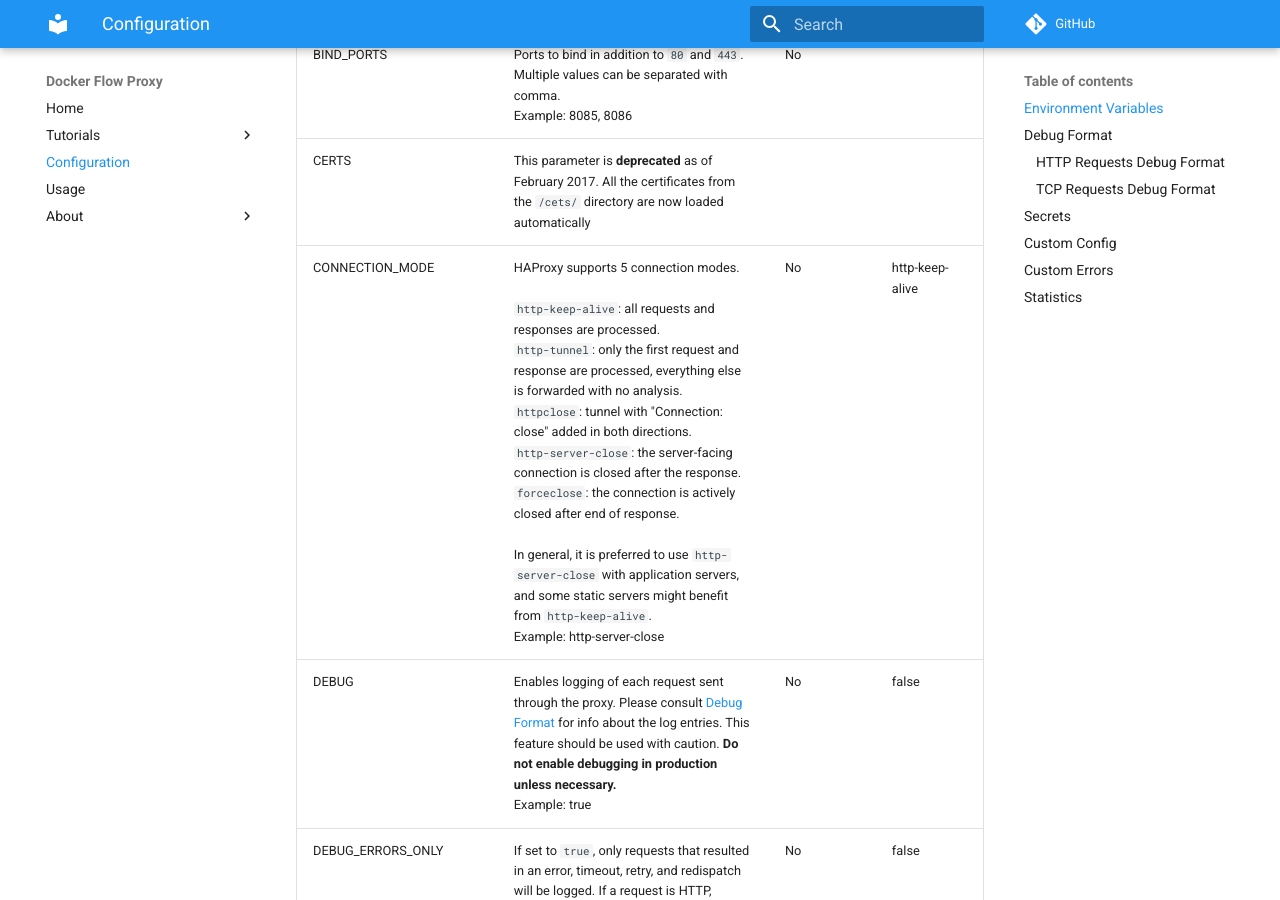
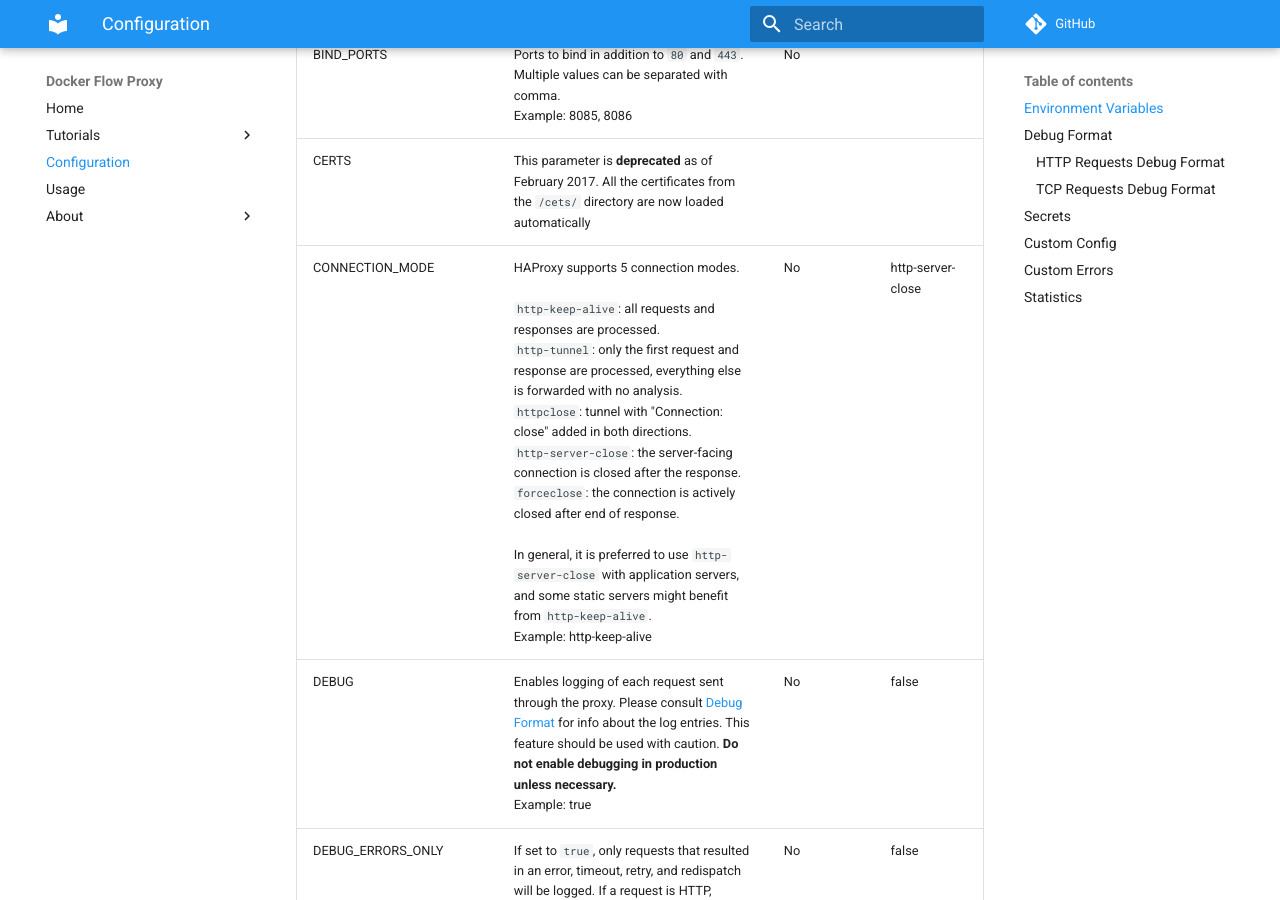
Before and after one commit to docker-flow/docker-flow-proxy, an MkDocs documentation site: the page built from docs/config.md, in a window 1280 px wide and 900 px high, scrolled down 485 px. Built offline with MkDocs 1.6.1 and Material for MkDocs 9.7.7, drawn with Linux system fonts in a browser that asks for light colours; comment, search, counter and statistics services are not loaded; old or Windows-style settings are respelled for this version of MkDocs.

```diff
--- a/docs/config.md
+++ b/docs/config.md
@@ -13,7 +13,7 @@ The following environment variables can be used to configure the *Docker Flow Pr
 |-------------------|----------------------------------------------------------|--------|-------|
 |BIND_PORTS         |Ports to bind in addition to `80` and `443`. Multiple values can be separated with comma.<br>Example: 8085, 8086|No| |
 |CERTS              |This parameter is **deprecated** as of February 2017. All the certificates from the `/cets/` directory are now loaded automatically| | |
-|CONNECTION_MODE    |HAProxy supports 5 connection modes.<br><br>`http-keep-alive`: all requests and responses are processed.<br>`http-tunnel`: only the first request and response are processed, everything else is forwarded with no analysis.<br>`httpclose`: tunnel with "Connection: close" added in both directions.<br>`http-server-close`: the server-facing connection is closed after the response.<br>`forceclose`: the connection is actively closed after end of response.<br><br>In general, it is preferred to use `http-server-close` with application servers, and some static servers might benefit from `http-keep-alive`.<br>Example: http-server-close|No|http-keep-alive|
+|CONNECTION_MODE    |HAProxy supports 5 connection modes.<br><br>`http-keep-alive`: all requests and responses are processed.<br>`http-tunnel`: only the first request and response are processed, everything else is forwarded with no analysis.<br>`httpclose`: tunnel with "Connection: close" added in both directions.<br>`http-server-close`: the server-facing connection is closed after the response.<br>`forceclose`: the connection is actively closed after end of response.<br><br>In general, it is preferred to use `http-server-close` with application servers, and some static servers might benefit from `http-keep-alive`.<br>Example: http-keep-alive|No|http-server-close|
 |DEBUG              |Enables logging of each request sent through the proxy. Please consult [Debug Format](#debug-format) for info about the log entries. This feature should be used with caution. **Do not enable debugging in production unless necessary.**<br>Example: true|No|false|
 |DEBUG_ERRORS_ONLY  |If set to `true`, only requests that resulted in an error, timeout, retry, and redispatch will be logged. If a request is HTTP, responses with a status 5xx will be logged too. This variable will take effect only if `DEBUG` is set to `true`.<br>Example: true|No|false|
 |DEBUG_HTTP_FORMAT  |Logging format that will be used with HTTP requests. Please consult [Custom log format](https://cbonte.github.io/haproxy-dconv/1.7/configuration.html#8.2.4) for more info about the available options.|No| |
```
Also changed, not shown: 1 other file.
